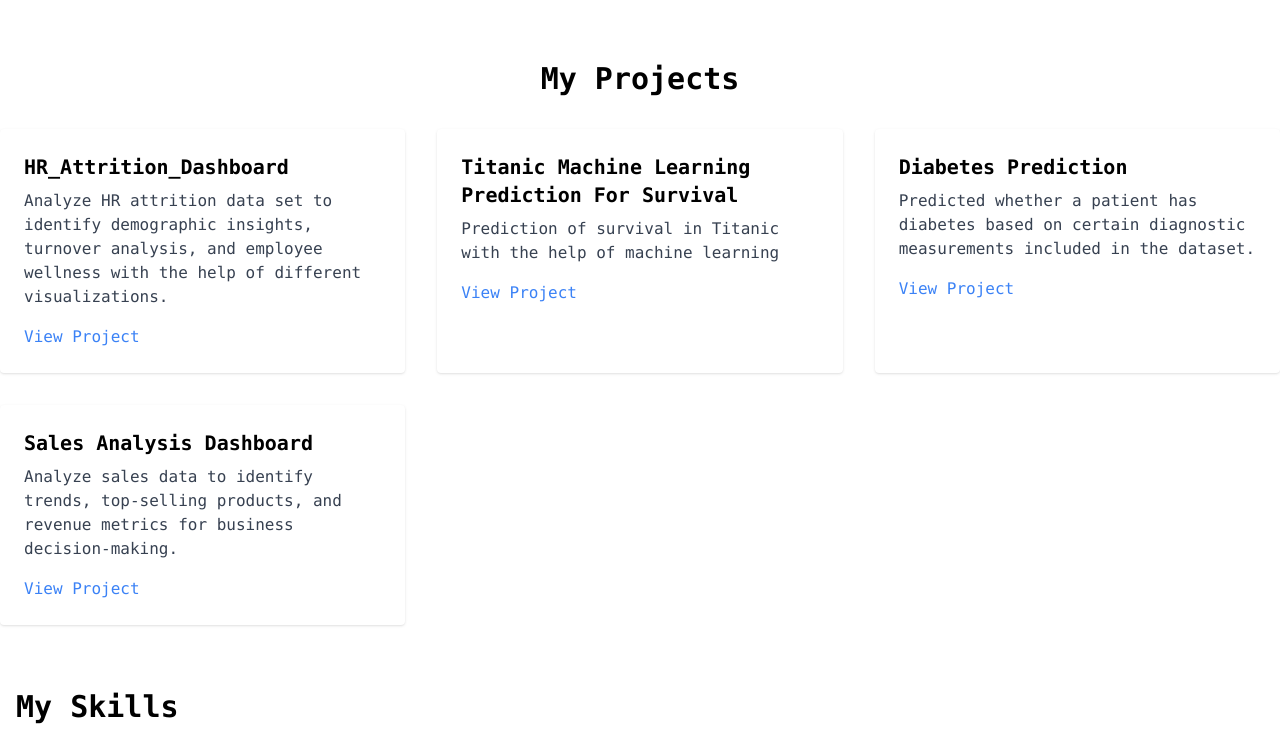
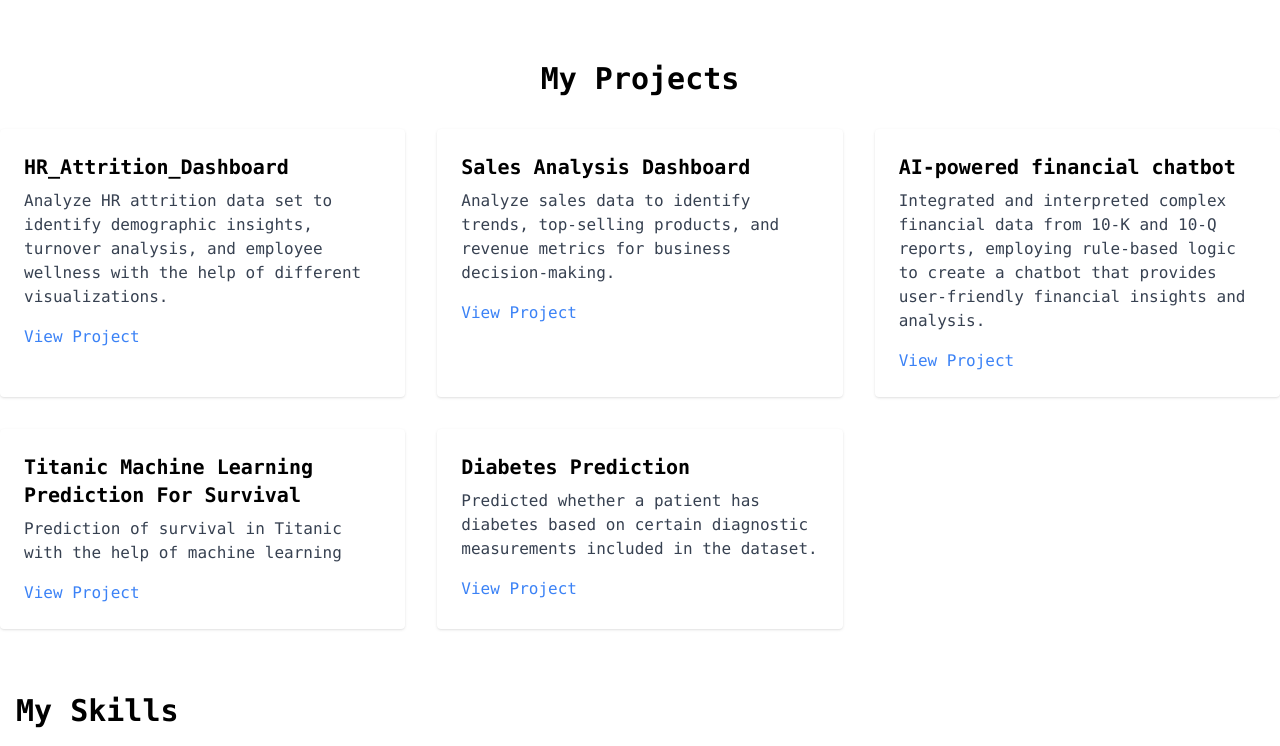
Before and after one commit to bikash330/Portfolio_Bikash_Shah, a website: page index.html in a window 1280 px wide. Shown: the part 1221-1967 px from the top of the page. Drawn offline with nearby package versions, Linux system fonts and the light colour scheme.

Commit message:
Added AI chatbot project

```diff
--- a/index.html
+++ b/index.html
@@ -233,6 +233,52 @@
             <!-- Project Card 2 -->
             <div class="bg-white shadow rounded overflow-hidden">
               <!-- <img
+                  src="project1.jpg"
+                  alt="Project 1"
+                  class="w-full h-48 object-cover object-center"
+                /> -->
+              <div class="p-6">
+                <h2 class="text-xl font-bold mb-2">Sales Analysis Dashboard</h2>
+                <p class="text-gray-700 mb-4">
+                  Analyze sales data to identify trends, top-selling products,
+                  and revenue metrics for business decision-making.
+                </p>
+                <a
+                  href="https://www.novypro.com/project/sales-report-dashboard-4"
+                  class="text-blue-500"
+                  >View Project</a
+                >
+              </div>
+            </div>
+
+            <!-- Project Card 3 -->
+            <div class="bg-white shadow rounded overflow-hidden">
+              <!-- <img
+                  src="project1.jpg"
+                  alt="Project 1"
+                  class="w-full h-48 object-cover object-center"
+                /> -->
+              <div class="p-6">
+                <h2 class="text-xl font-bold mb-2">
+                  AI-powered financial chatbot
+                </h2>
+                <p class="text-gray-700 mb-4">
+                  Integrated and interpreted complex financial data from 10-K
+                  and 10-Q reports, employing rule-based logic to create a
+                  chatbot that provides user-friendly financial insights and
+                  analysis.
+                </p>
+                <a
+                  href="https://github.com/bikash330/AI-powered-financial-chatbot"
+                  class="text-blue-500"
+                  >View Project</a
+                >
+              </div>
+            </div>
+
+            <!-- Project Card 4 -->
+            <div class="bg-white shadow rounded overflow-hidden">
+              <!-- <img
                 src="project2.jpg"
                 alt="Project 2"
                 class="w-full h-48 object-cover object-center"
@@ -253,7 +299,7 @@
               </div>
             </div>
 
-            <!-- Project Card 3 -->
+            <!-- Project Card 5 -->
             <div class="bg-white shadow rounded overflow-hidden">
               <!-- <img
                 src="project3.jpg"
@@ -268,26 +314,6 @@
                 </p>
                 <a
                   href="https://github.com/bikash330/Diabetes_Prediction"
-                  class="text-blue-500"
-                  >View Project</a
-                >
-              </div>
-            </div>
-            <!-- Project Card 4 -->
-            <div class="bg-white shadow rounded overflow-hidden">
-              <!-- <img
-                  src="project1.jpg"
-                  alt="Project 1"
-                  class="w-full h-48 object-cover object-center"
-                /> -->
-              <div class="p-6">
-                <h2 class="text-xl font-bold mb-2">Sales Analysis Dashboard</h2>
-                <p class="text-gray-700 mb-4">
-                  Analyze sales data to identify trends, top-selling products,
-                  and revenue metrics for business decision-making.
-                </p>
-                <a
-                  href="https://www.novypro.com/project/sales-report-dashboard-4"
                   class="text-blue-500"
                   >View Project</a
                 >
```
